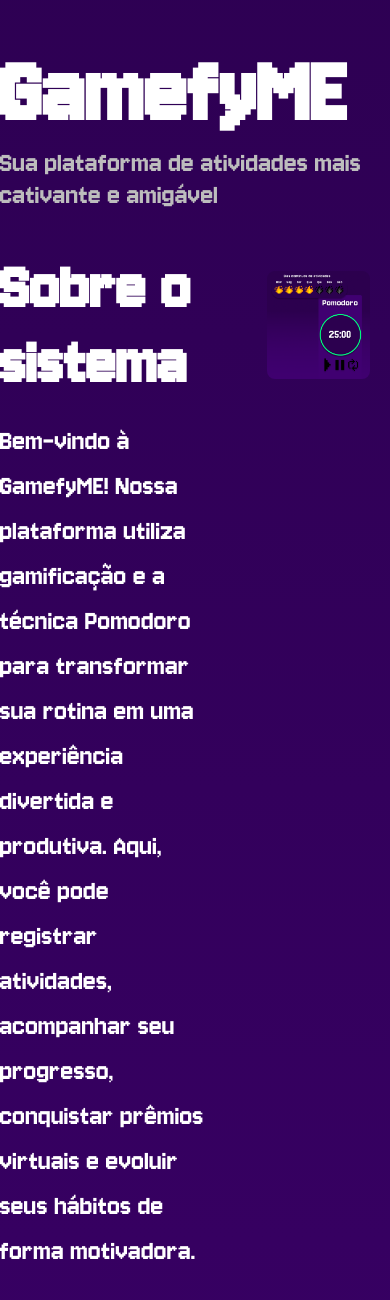
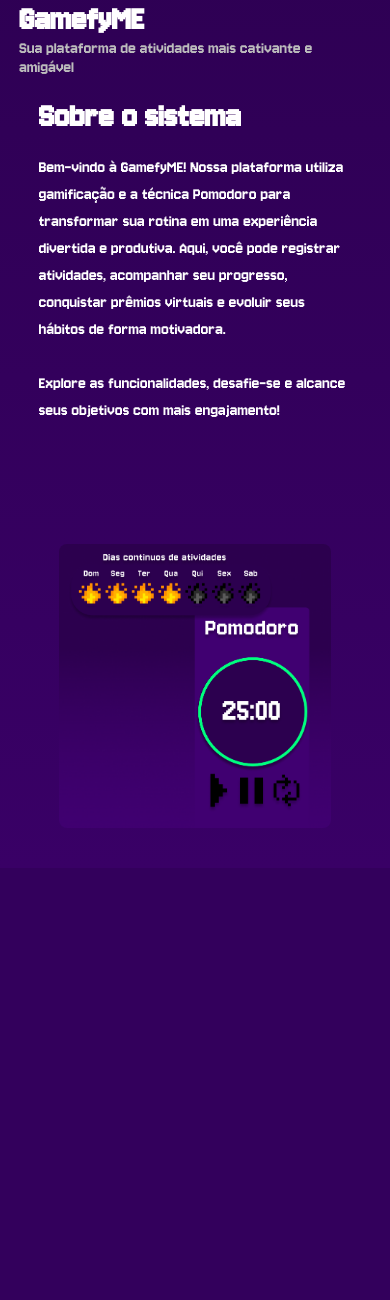
Before and after one commit to lucasminozzo/PI1-GamefyME, a Django app: page /sobre/ in a window 390 px wide. Shown: the part 114-1414 px from the top of the page. After the commit the page ends 942 px from the top, so only its background shows below. Run offline with Django 5.2, Linux system fonts and the light colour scheme.

Commit message:
mudanças css

```diff
--- a/core/static/css/sobre.css
+++ b/core/static/css/sobre.css
@@ -89,3 +89,26 @@ main {
     from { opacity: 0; transform: translateY(20px);}
     to { opacity: 1; transform: translateY(0);}
 }
+
+@media (max-width: 768px) {
+    main {
+      flex-direction: column;
+      padding: 0 5vw;
+    }
+
+    .row {
+      flex-direction: column;
+      margin: 20px 0;
+      padding: 0 5vw;
+    }
+
+    .content-left h1,
+    .content-center h1 {
+      font-size: 36px;
+    }
+
+    .content-left p,
+    .content-center p {
+      font-size: 18px;
+    }
+  }
```
Also changed, not shown: core/static/css/index.css (+68 -0 lines), static/css/global.css (indentation only).
